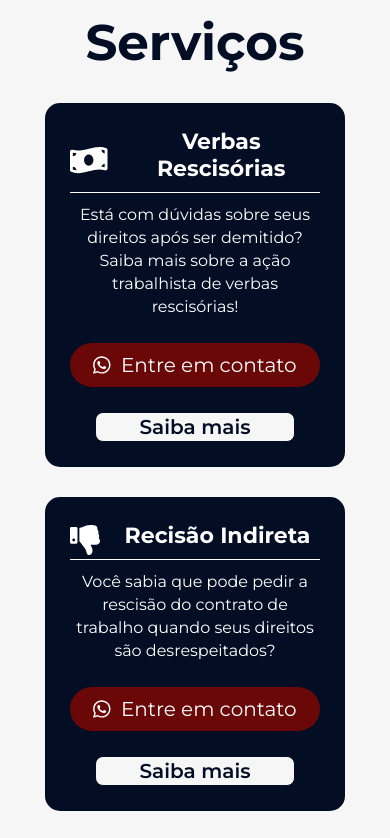
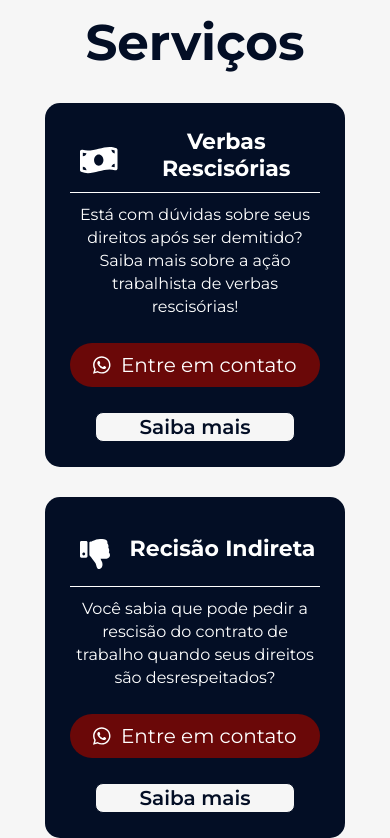
Before and after one commit to Shyayhs/landing-page-advocacia-leandro-albertino, a plain HTML site: page index.html in a window 390 px wide. Shown: the part 840-1678 px from the top of the page. Drawn offline with Linux system fonts and the light colour scheme.

Commit message:
Ajuste dos ícones dos serviços para mobile

```diff
--- a/src/css/responsive.css
+++ b/src/css/responsive.css
@@ -93,7 +93,8 @@
     }
 
     .service-header {
+        min-height: 65px;
         height: auto;
-        padding-left: 0;
+        padding-left: 10px;
     }
 }
```
Also changed, not shown: index.html (+2 -2 lines).
